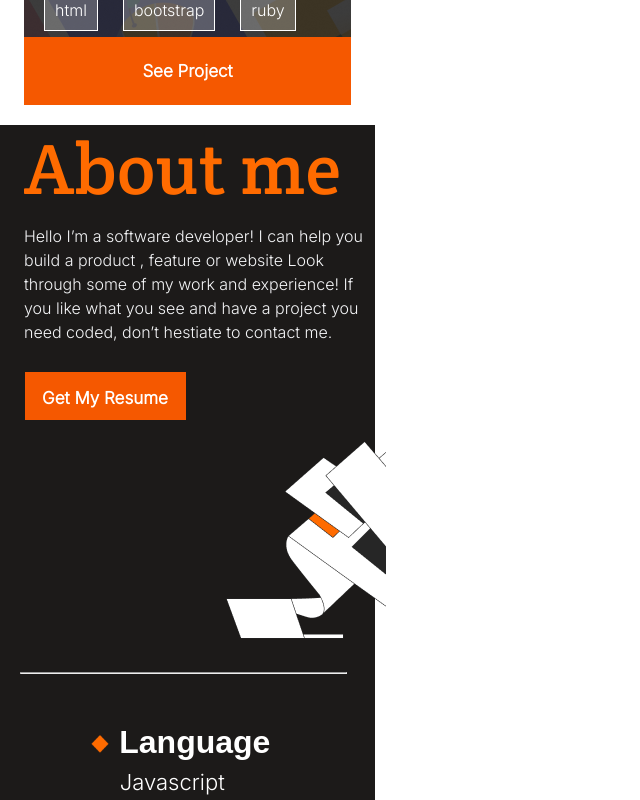
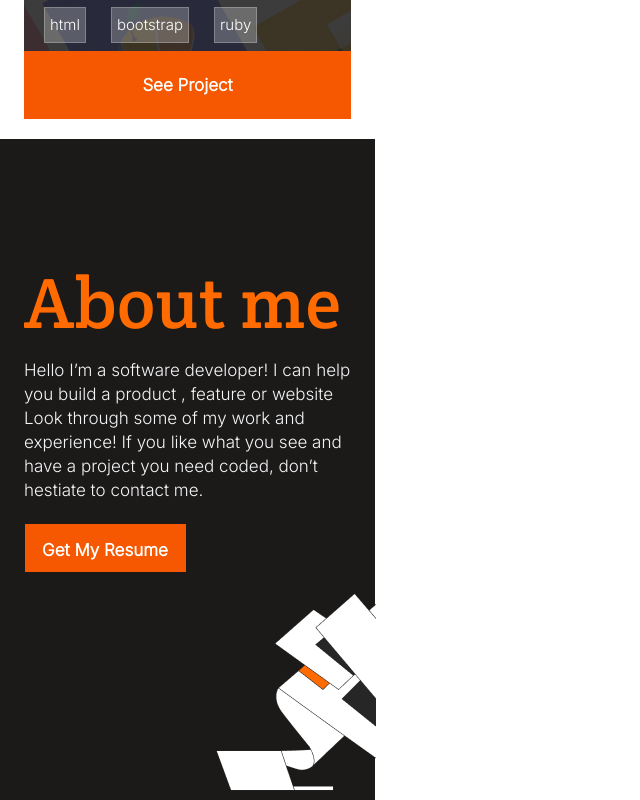
Before and after one commit to scientistsagoemarcus/Portfolio-Website, a plain HTML site: page index.html in a window 1280 px wide. Shown: the part 2520-3320 px from the top of the page, without its empty margins (0-640 px from the left). Drawn offline with Linux system fonts and the light colour scheme.

Commit message:
add-padding-to-button-and-some-alignments-css

```diff
--- a/style.css
+++ b/style.css
@@ -216,9 +216,9 @@
 
 .tools li {
   list-style: none;
-  padding: 10px;
+  padding: 8px;
   margin-right: 10px;
-  border: 1px solid black;
+  border: 1px solid #8993a4;
   font-family: 'InaiMathi', sans-serif;
 }
 
@@ -291,13 +291,16 @@
 .tools1 li {
   list-style: none;
   color: #fff;
-  border: 1px solid #fff;
+  border: 0.5px solid rgba(255, 255, 255, 0.24);
   margin-right: 5px;
-  background: #ffffff3d;
-  padding: 10px;
+  background: rgba(255, 255, 255, 0.24);
+  padding: 5px;
   text-align: center;
   font-family: 'Inter', sans-serif;
+  font-style: 'Medium';
   margin-left: 20px;
+  font-size: 15px;
+  line-height: 24px;
 }
 
 .article {
@@ -312,12 +315,14 @@
   margin-top: 20px;
   width: 100%;
   height: 1901px;
+  top: 4137px;
   background-color: #1c1a19;
 }
 
 /* styling the individual tags */
 .aboutme h2 {
   font-family: 'Crete Round', sans-serif;
+  font-style: 'Regular';
   width: 327px;
   height: 79px;
   font-weight: 400;
@@ -325,6 +330,8 @@
   letter-spacing: 0.37px;
   color: #ff6b00;
   font-size: 72px;
+  vertical-align: top;
+  margin-top: 120px;
 }
 
 .aboutme p {
@@ -333,7 +340,7 @@
   margin-left: 24px;
   font-family: 'Inter', sans-serif;
   font-weight: 400;
-  font-size: 16px;
+  font-size: 17px;
   line-height: 24px;
   color: #f4f5f7;
 }
@@ -355,7 +362,7 @@
 /* the main language class styling with it's individual tags */
 .lang {
   color: #fff;
-  margin-top: 50px;
+  margin-top: 30%;
 }
 
 .lang li {
@@ -382,7 +389,7 @@
 }
 
 .lang > li:last-child {
-  margin-left: 42px;
+  margin-left: 5px;
 }
 
 .lang li > span {
@@ -391,11 +398,8 @@
   font-size: 32px;
   font-weight: 700;
   font-family: 'InaiMathi', sans-serif;
-}
-
-.img2 {
-  width: 200px;
-  height: 200px;
+  line-height: 44px;
+  font-style: bold;
 }
 
 .block-img-group {
@@ -411,4 +415,6 @@
   background-position: right;
   height: 300px;
   width: 200px;
+  position: relative;
+  left: -10px;
 }
```
Also changed, not shown: index.html (+2 -1 lines), images/Frame.svg (added).
